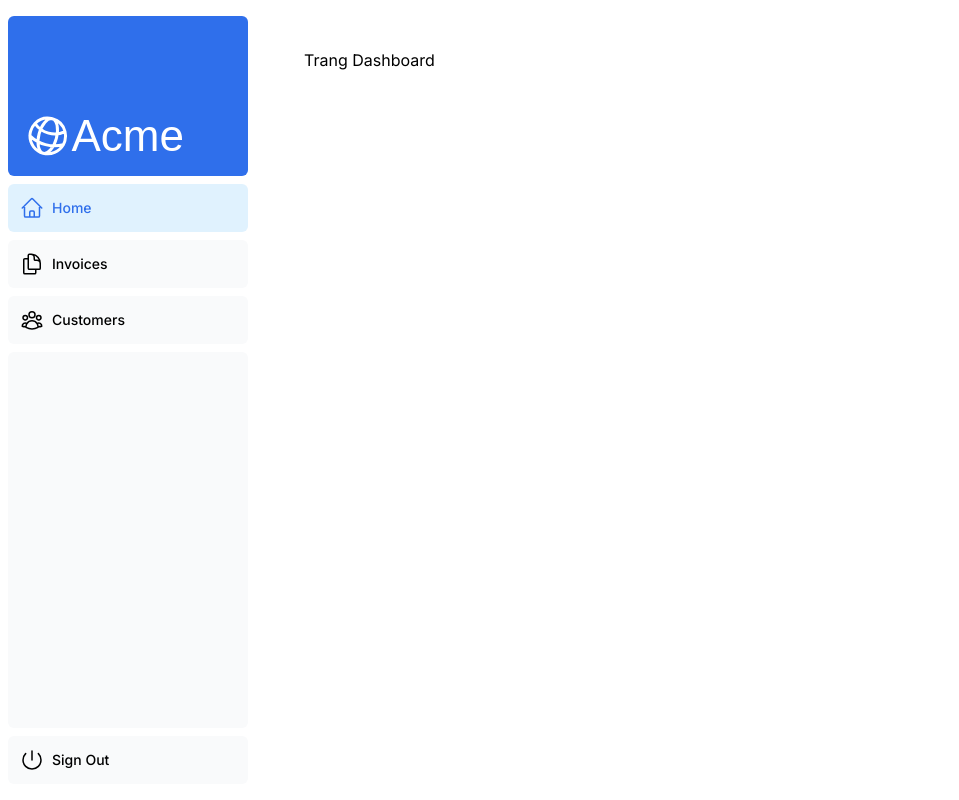
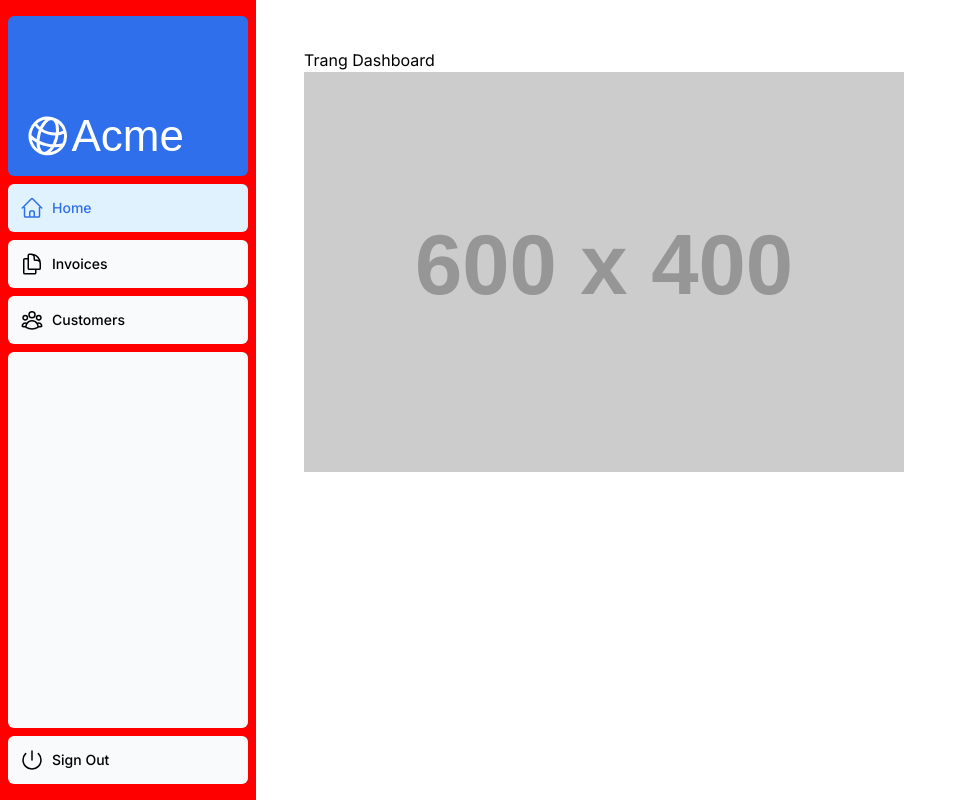
Before and after one commit to phanquoc123/LearnNextJs, a Next.js app: page /dashboard in a window 1280 px wide. Shown: the whole page, without its empty margins (0-959 px from the left). Built offline with nearby package versions, Linux system fonts and the light colour scheme; a web font is replaced by a local one.

Commit message:
fix to deploy

```diff
--- /dev/null
+++ b/app/dashboard/layout.module.css
@@ -0,0 +1,11 @@
+.layout{
+    width: 100%;
+    flex:none;
+    background: red;
+
+}
+@media (min-width: 768px) {
+    .layout {
+        width: 16rem /* 256px */;
+    }
+}
--- a/app/dashboard/layout.tsx
+++ b/app/dashboard/layout.tsx
@@ -1,9 +1,10 @@
 import SideNav from '@/app/ui/dashboard/sidenav';
+import style from './layout.module.css'
 
 export default function Layout({ children }: { children: React.ReactNode }) {
   return (
     <div className="flex h-screen flex-col md:flex-row md:overflow-hidden">
-      <div className="w-full flex-none md:w-64">
+      <div className={style.layout}>
         <SideNav />
       </div>
       <div className="flex-grow p-6 md:overflow-y-auto md:p-12">{children}</div>
--- a/app/dashboard/page.tsx
+++ b/app/dashboard/page.tsx
@@ -1,5 +1,15 @@
+import Image from "next/image";
+
 export default function Dashboard () {
     return (
+        <>
         <h1>Trang Dashboard</h1>
+        <Image
+        alt="Picture of the author"
+        width={600}
+        height={400}
+        src="https://placehold.co/600x400"
+        />
+        </>
     )
 }
--- a/next.config.ts
+++ b/next.config.ts
@@ -1,7 +1,11 @@
 import type { NextConfig } from 'next';
 
 const nextConfig: NextConfig = {
-  /* config options here */
+  images:{
+    dangerouslyAllowSVG: true,
+    contentSecurityPolicy: "default-src 'self'; script-src 'none'; sandbox;",
+    ['domains']: ['placehold.co'],
+  }
 };
 
 export default nextConfig;
```
Also changed, not shown: app/seed/route.txt (renamed from app/seed/route.ts).
